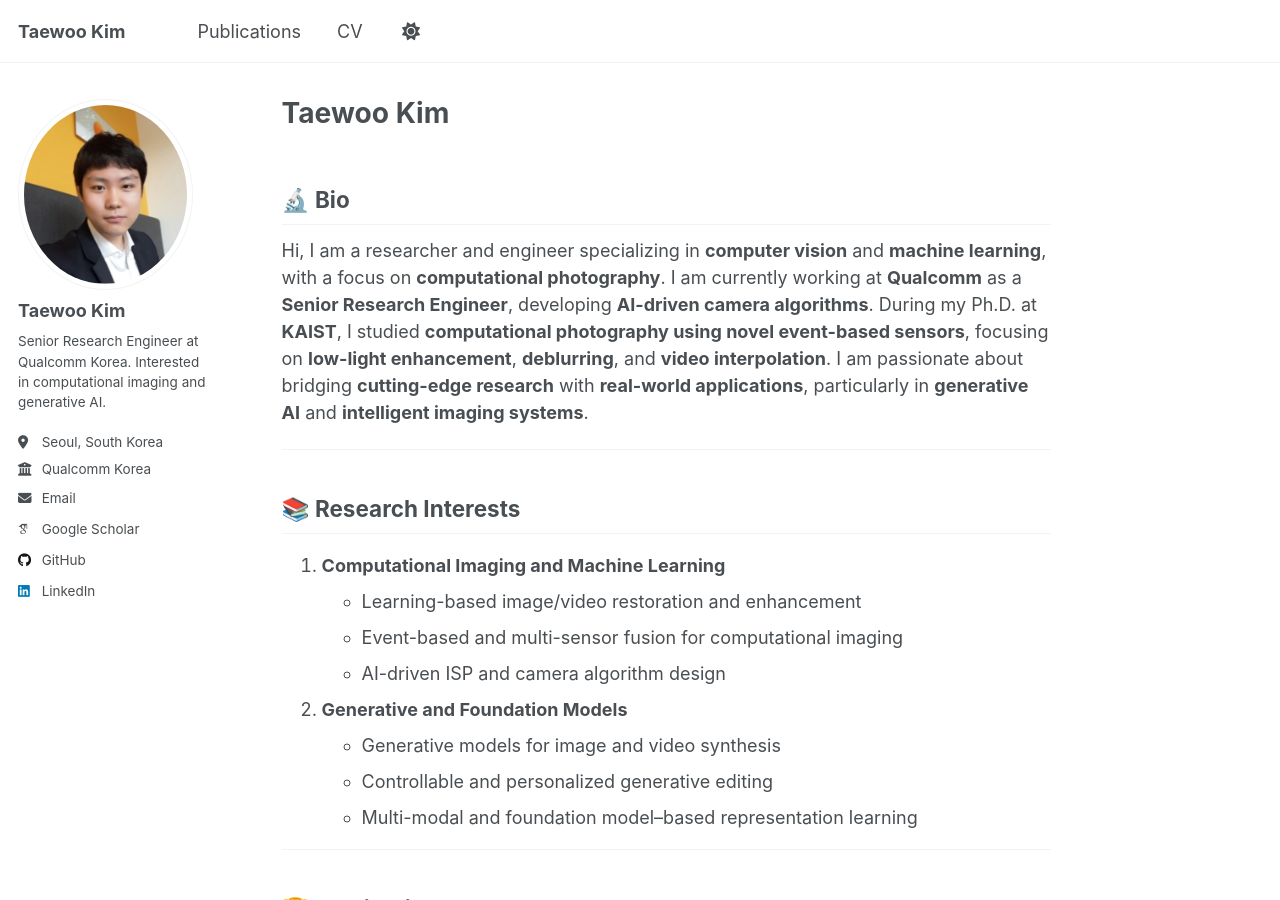
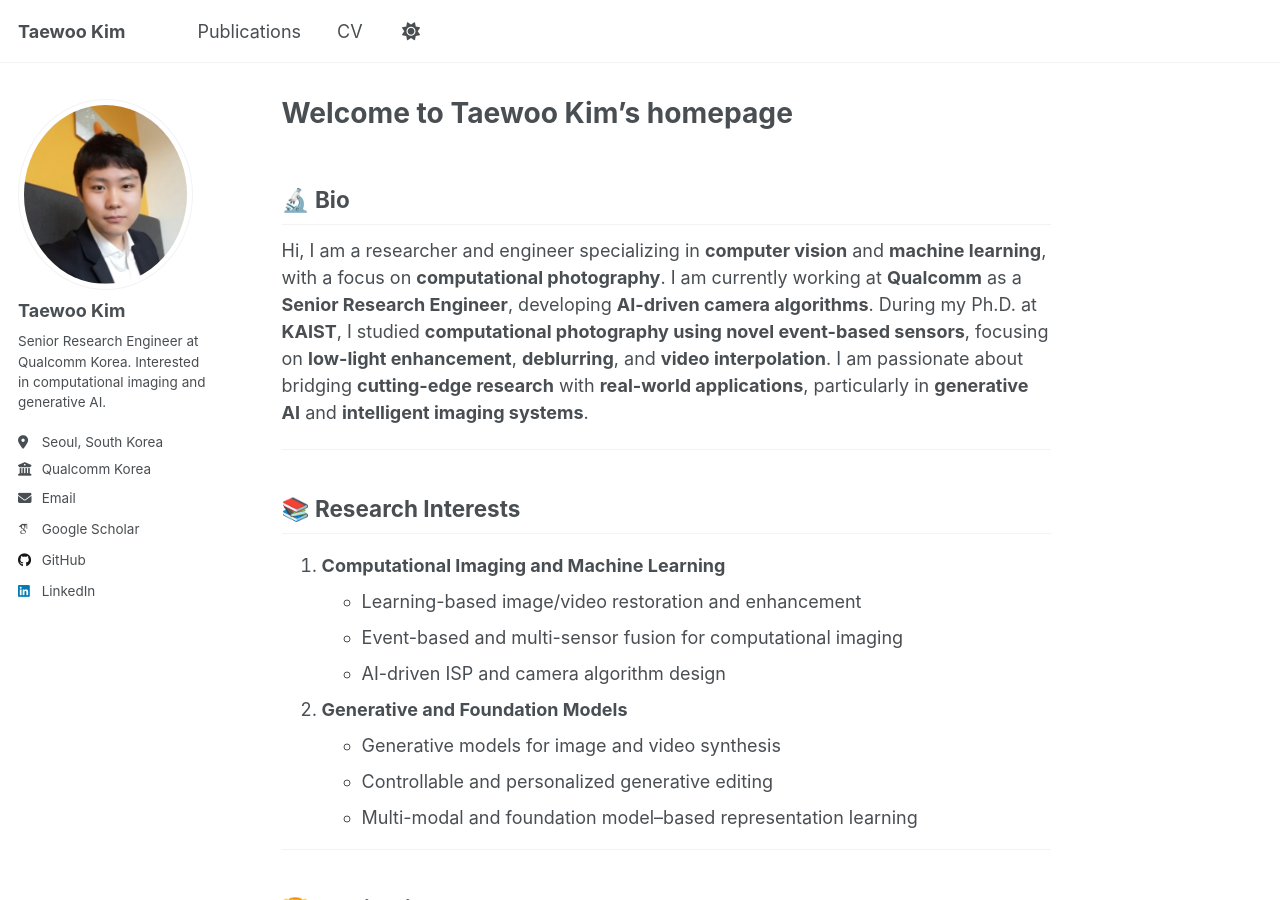
Before and after one commit to intelpro/intelpro.github.io, a Jekyll site: the page built from _pages/about.md, in a window 1280 px wide and 900 px high. Built offline with Jekyll 4.4.1, drawn with Linux system fonts in a browser that asks for light colours; some web fonts are replaced; a script that is not in the unit is left out.

Commit message:
Update about.md

```diff
--- a/_pages/about.md
+++ b/_pages/about.md
@@ -1,6 +1,6 @@
 ---
 permalink: /
-title: "Taewoo Kim"
+title: "Welcome to Taewoo Kim’s homepage"
 author_profile: true
 redirect_from:
   - /about/
```
